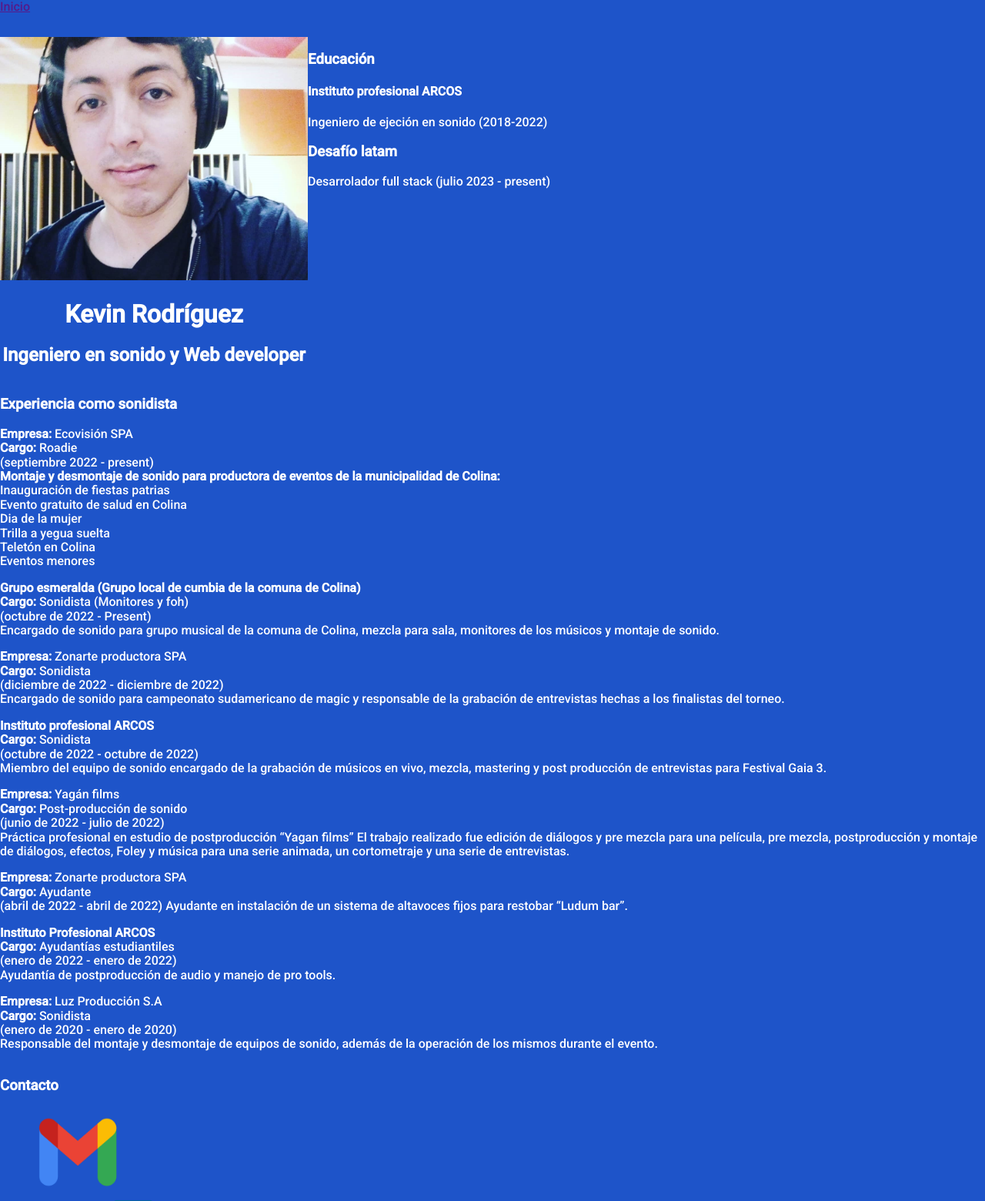
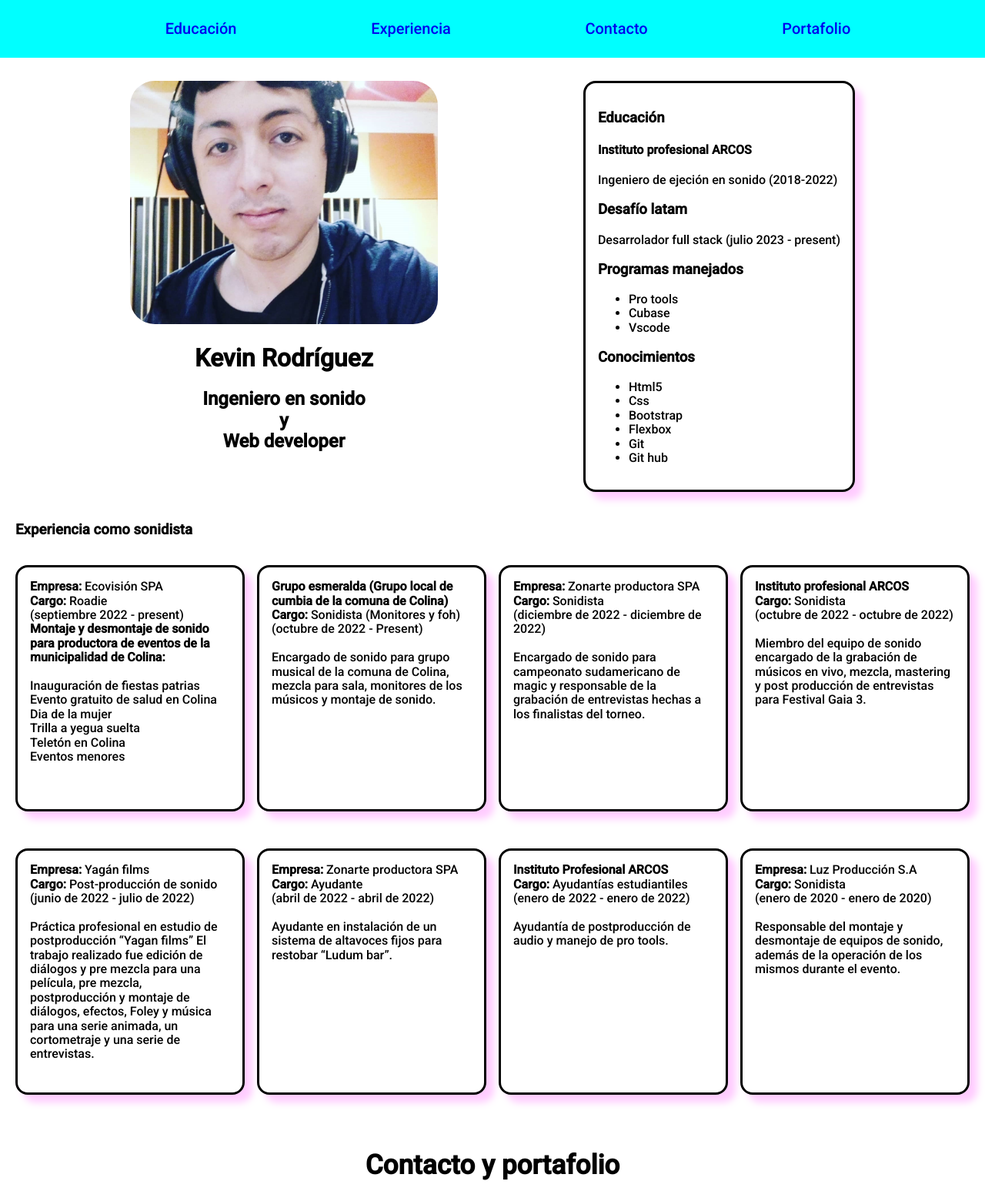
Before and after one commit to kevin-sound-design/prueba-desarrollo-portafolio, a plain HTML site: page index.html in a window 1280 px wide. Shown: the top 1560 px of the page at 77% size. Drawn offline with Linux system fonts and the light colour scheme.

Commit message:
Se termino el footer de la pagina y se implementaron ideas de estilo mejorables

```diff
--- a/assets/css/style.css
+++ b/assets/css/style.css
@@ -1,12 +1,54 @@
 body{
     font-family: 'Roboto', sans-serif;
     font-weight: 500;
-    background-color: rgb(30, 84, 201);
+
+
+}
+
+nav{
+    background-color: aqua;
+    height: 75px;
+    width: 100%;
+    font-size: 20px;
+
+}
+
+.toggle{
     color: white;
+    background: none;
+    border: none;
+    font-size: 30px;
+    padding: 0 20px;
+    display: none;
+}
+
+nav ul{
+    display: flex;
+    justify-content: space-evenly;
+    list-style: none;
+    margin:0px;
+    height: 100%;
+    align-items: center;
+}
+
+@media (max-width:750px){
+
+}
+
+nav li:hover{
+    transform: scale(1.2);
+    transition: all 0,3s;
+}
+
+nav a{
+    text-decoration: none;
+}
+
+nav a:hover{
+    color: brown;
 }
 
 footer ul{
-
     list-style: none;
 }
 
@@ -15,7 +57,7 @@ header img{
 
     width: 400px;
     margin-top: 30px;
-
+    border-radius: 2rem;
 
 }
 
@@ -24,33 +66,89 @@ footer ul img{
     width: 200px;
     margin: 0;
     padding: 0;
-
-
-
 }
 
 footer ul{
     display: flex;
-    flex-direction: column;
-    margin: 0;
-    padding: 0;
-
+    justify-content: space-evenly;
+    align-items: center;
 
 }
 
+footer li:hover{
+    transform: scale(1.2);
+    transition: all 0.3s;
+
+}
+
+footer{
+    text-align: center;
+    font-size: 30px;
+}
+
 header{
+   display: flex;
+   justify-content: space-evenly;
+}
+
+.foto-presentacion{
     text-align: center;
-
+    margin-right: 20px;
 }
 
 
 .container{
     display: flex;
-    flex-wrap: wrap;
+    flex-direction: column;
+
 }
 
 .educacion{
     margin-top: 30px;
-
+    border: solid;
+    padding: 1rem;
+    border-radius: 1rem;
+    box-shadow: 10px 10px 10px rgba(255,128,255, 0.4);
 
 }
+
+.experiencia{
+    margin: 20px;
+}
+
+.datos-experiencia p{
+    border: solid;
+    border-radius: 1rem;
+    box-shadow: 10px 10px 10px rgba(255,128,255, 0.4);
+    padding: 1rem;
+}
+
+.datos-experiencia{
+    display: grid;
+    gap: 1rem;
+    grid-auto-rows: 22rem;
+    grid-template-columns: repeat(auto-fill, minmax(17rem, 1fr));
+}
+
+@media (min-width:1477px){
+    .datos-experiencia{
+        grid-template-columns: repeat(4, minmax(17rem, 1fr));
+
+    }
+}
+
+@media (max-width:900px){
+    header{
+        flex-wrap: wrap;
+    }
+
+    .foto-presentacion{
+        margin-left: 40px;
+    }
+
+    footer ul{
+        flex-wrap: wrap;
+        gap: 1rem;
+    }
+
+}
--- a/index.html
+++ b/index.html
@@ -10,49 +10,71 @@
     <link rel="preconnect" href="https://fonts.googleapis.com">
     <link rel="preconnect" href="https://fonts.gstatic.com" crossorigin>
     <link href="https://fonts.googleapis.com/css2?family=Roboto:wght@300;500&display=swap" rel="stylesheet">
+    <script src="https://kit.fontawesome.com/5ed7c569f1.js" crossorigin="anonymous"></script>
+
 </head>
 
 <body>
 
-    <div class="navbar">
-
-        <a href="">Inicio</a>
+    <nav>
+        <button class="toggle">
+            <i class="fa-solid fa-bars"></i>
+        </button>
+        <ul>
+            <li><a href="#">Educación</a></li>
+            <li><a href="#">Experiencia</a></li>
+            <li><a href="#">Contacto</a></li>
+            <li><a href="#">Portafolio</a></li>
+        </ul>
+    </nav>
 
 
-
-    </div>
 
     <div class="container">
 
         <header>
-
+            <div class="foto-presentacion">
                 <img src="/assets/img/foto_kevin.jpg" alt="Foto de Kevin Rodriguez">
                 <h1>Kevin Rodríguez</h1>
-            <h2>Ingeniero en sonido y Web developer</h2>
-
-
-        </header>
+                <h2>Ingeniero en sonido <br> y <br> Web developer</h2>
+            </div>
 
             <div class="educacion">
-
                 <h3>Educación</h3>
                 <h4>Instituto profesional ARCOS</h4>
                 <p>Ingeniero de ejeción en sonido (2018-2022)</p>
                 <h3>Desafío latam</h3>
                 <p>Desarrolador full stack (julio 2023 - present)</p>
+                <h3>Programas manejados</h3>
+                <ul>
+                    <li>Pro tools</li>
+                    <li>Cubase</li>
+                    <li>Vscode</li>
+                </ul>
+                <h3>Conocimientos</h3>
+                <ul>
+                    <li>Html5</li>
+                    <li>Css</li>
+                    <li>Bootstrap</li>
+                    <li>Flexbox</li>
+                    <li>Git</li>
+                    <li>Git hub</li>
+                </ul>
+            </div>
+        </header>
 
 
-        </div>
 
         <div class="experiencia">
 
             <h3>Experiencia como sonidista</h3>
+            <div class="datos-experiencia">
                 <p>
                     <b>Empresa: </b> Ecovisión SPA <br>
                     <b>Cargo: </b> Roadie <br>
                     (septiembre 2022 - present) <br>
                     <b>Montaje y desmontaje de sonido para productora de eventos de la
-                municipalidad de Colina: </b> <br>
+                    municipalidad de Colina: </b> <br> <br>
                     Inauguración de fiestas patrias <br>
                     Evento gratuito de salud en Colina <br>
                     Dia de la mujer <br>
@@ -65,7 +87,7 @@
                 <p>
                     <b>Grupo esmeralda (Grupo local de cumbia de la comuna de Colina)</b> <br>
                     <b>Cargo: </b> Sonidista (Monitores y foh) <br>
-                (octubre de 2022 - Present) <br>
+                    (octubre de 2022 - Present) <br> <br>
                     Encargado de sonido para grupo musical de la comuna de Colina, mezcla
                     para sala, monitores de los músicos y montaje de sonido.
                 </p>
@@ -73,7 +95,7 @@
                 <p>
                     <b>Empresa:</b> Zonarte productora SPA <br>
                     <b>Cargo:</b> Sonidista <br>
-                (diciembre de 2022 - diciembre de 2022) <br>
+                    (diciembre de 2022 - diciembre de 2022) <br> <br>
                     Encargado de sonido para campeonato sudamericano de magic y
                     responsable de la grabación de entrevistas hechas a los finalistas
                     del torneo.
@@ -82,7 +104,7 @@
                 <p>
                     <b>Instituto profesional ARCOS</b> <br>
                     <b>Cargo:</b> Sonidista <br>
-                (octubre de 2022 - octubre de 2022) <br>
+                    (octubre de 2022 - octubre de 2022) <br> <br>
                     Miembro del equipo de sonido encargado de la grabación de músicos en vivo,
                     mezcla, mastering y post producción de entrevistas para Festival Gaia 3.
                 </p>
@@ -90,7 +112,7 @@
                 <p>
                     <b>Empresa:</b> Yagán films <br>
                     <b>Cargo:</b> Post-producción de sonido <br>
-                (junio de 2022 - julio de 2022) <br>
+                    (junio de 2022 - julio de 2022) <br> <br>
                     Práctica profesional en estudio de postproducción “Yagan films”
                     El trabajo realizado fue edición de diálogos y pre mezcla para
                     una película, pre mezcla, postproducción y montaje de diálogos,
@@ -101,7 +123,7 @@
                 <p>
                     <b>Empresa:</b> Zonarte productora SPA <br>
                     <b>Cargo:</b> Ayudante <br>
-                (abril de 2022 - abril de 2022)
+                    (abril de 2022 - abril de 2022) <br> <br>
                     Ayudante en instalación de un sistema de altavoces fijos para
                     restobar “Ludum bar”.
                 </p>
@@ -109,24 +131,25 @@
                 <p>
                     <b>Instituto Profesional ARCOS</b> <br>
                     <b>Cargo:</b> Ayudantías estudiantiles <br>
-                (enero de 2022 - enero de 2022) <br>
+                    (enero de 2022 - enero de 2022) <br> <br>
                     Ayudantía de postproducción de audio y manejo de pro tools.
                 </p>
 
                 <p>
                     <b>Empresa:</b> Luz Producción S.A <br>
                     <b>Cargo:</b> Sonidista <br>
-                (enero de 2020 - enero de 2020) <br>
+                    (enero de 2020 - enero de 2020) <br> <br>
                     Responsable del montaje y desmontaje de equipos de sonido,
                     además de la operación de los mismos durante el evento.
                 </p>
+            </div>
 
         </div>
 
     </div>
 
     <footer>
-        <h3>Contacto</h3>
+        <h3>Contacto y portafolio</h3>
         <ul>
             <li>
                 <a href="mailto:kevin.rodfa@gmail.com" target="_blank"><img src="/assets/img/logo-Gmail.png"
@@ -136,6 +159,10 @@
                 <a href="https://www.linkedin.com/in/kevin-rodriguez-1716a9249/" target="_blank"><img
                         src="/assets/img/linkedin-img.png" alt="icono de linkedin"></a>
 
+            </li>
+
+            <li>
+                <a href="">Portafolio</a>
             </li>
 
         </ul>
```
Lines whose indentation alone changed are shown as unchanged.
